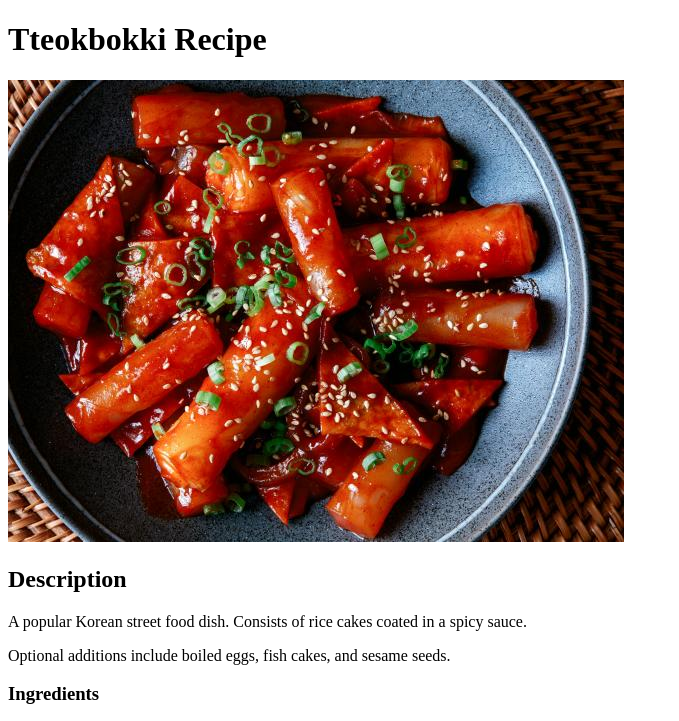
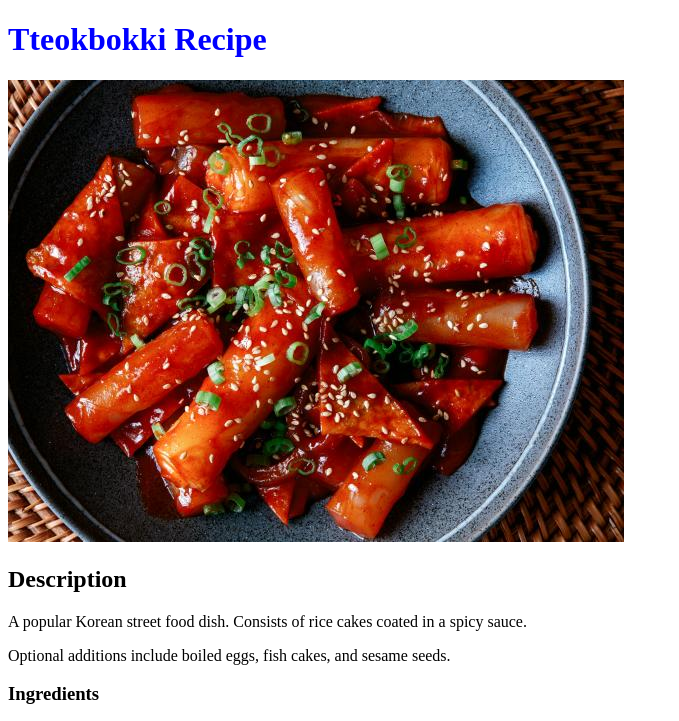
Before and after one commit to threenineseventwo/odin-recipes, a plain HTML site: page recipes/tteokbokki.html in a window 1280 px wide. Shown: the top 721 px of the page, without its empty margins (0-679 px from the left). Drawn offline with Linux system fonts and the light colour scheme.

Commit message:
Link stylesheet to html and give h1 a class

```diff
--- a/recipes/tteokbokki.html
+++ b/recipes/tteokbokki.html
@@ -3,10 +3,11 @@
     <head>
         <meta charset="UTF-8">
         <title>Tteokbokki Recipe</title>
+        <link rel="stylesheet" href="../styles.css">
     </head>
 
     <body>
-        <h1>Tteokbokki Recipe</h1>
+        <h1 class="big-header">Tteokbokki Recipe</h1>
             <img src="../images/tteokbokki.jpeg" alt="Tteokbokki picture">
                 <h2>Description</h2>
                     <p>A popular Korean street food dish. Consists of rice cakes coated in a spicy sauce.</p>
```
